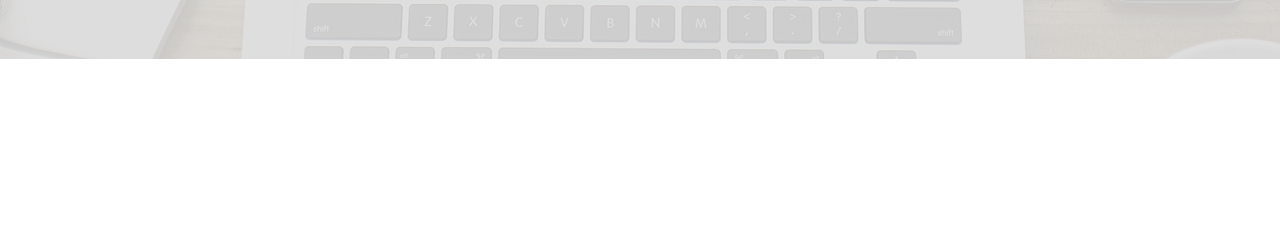
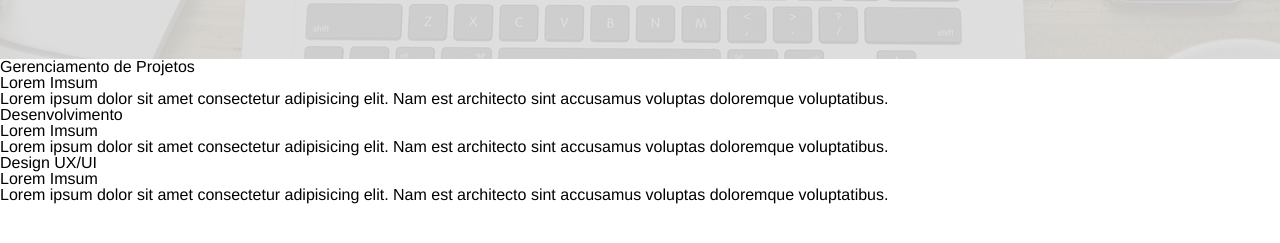
Before and after one commit to omarxlima/html-css, a plain HTML site: page 04_PROJETO_AGENCIA_WEB/index.html in a window 1280 px wide. Shown: the part 441-684 px from the top of the page. Drawn offline with Linux system fonts and the light colour scheme.

Commit message:
Add: HTML da seção de serviços

```diff
--- a/04_PROJETO_AGENCIA_WEB/index.html
+++ b/04_PROJETO_AGENCIA_WEB/index.html
@@ -35,6 +35,52 @@
                 </div>
             </div>
          </header>
+
+         <!-- Fim do Banner  -->
+
+         <!-- Seção de Serviços  -->
+            <section>
+                <div class="services-container">
+                    <div class="service-box">
+                        <div class="service-title" id="gerenciamento-box">
+                            <h2>Gerenciamento de Projetos</h2>
+
+                        </div>
+                        <div class="service-description">
+                            <h3 id="gerenciamento-title" > Lorem Imsum</h3>
+                            <p>Lorem ipsum dolor sit amet consectetur adipisicing elit. Nam est architecto sint accusamus voluptas doloremque voluptatibus.</p>
+
+                        </div>
+                    </div>
+
+                    <div class="service-box">
+                        <div class="service-title" id="dev-box">
+                            <h2>Desenvolvimento</h2>
+
+                        </div>
+                        <div class="service-description">
+                            <h3 id="dev-title" > Lorem Imsum</h3>
+                            <p>Lorem ipsum dolor sit amet consectetur adipisicing elit. Nam est architecto sint accusamus voluptas doloremque voluptatibus.</p>
+
+                        </div>
+                    </div>
+
+                    <div class="service-box">
+                        <div class="service-title" id="design-box">
+                            <h2>Design UX/UI</h2>
+
+                        </div>
+                        <div class="service-description">
+                            <h3 id="design-title" > Lorem Imsum</h3>
+                            <p>Lorem ipsum dolor sit amet consectetur adipisicing elit. Nam est architecto sint accusamus voluptas doloremque voluptatibus.</p>
+
+                        </div>
+                    </div>
+                </div>
+            </section>
+         <!-- Fim da Seção de Serviços  -->
+
+
     </div>
 
 </body>
```
